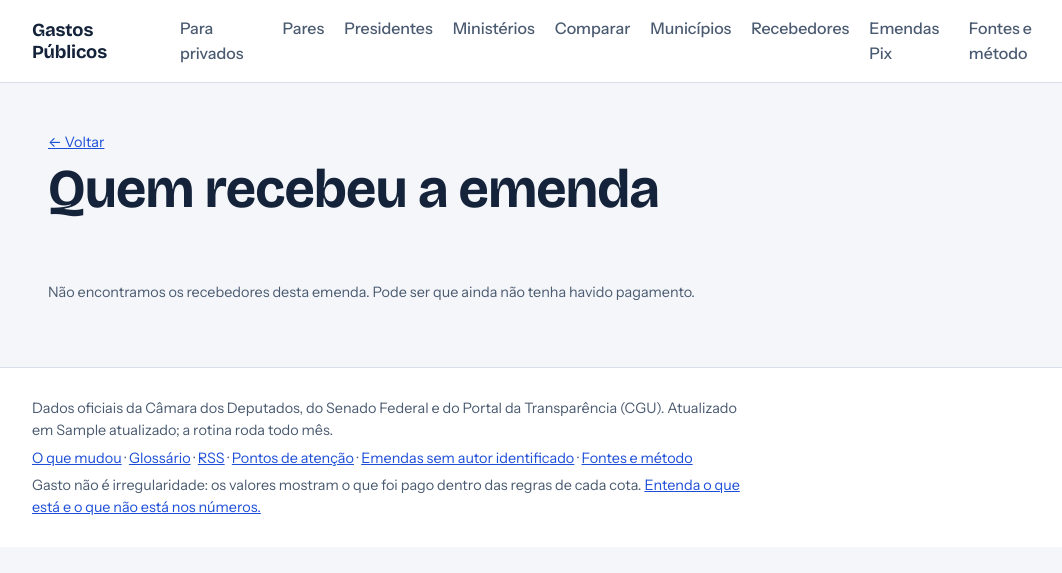
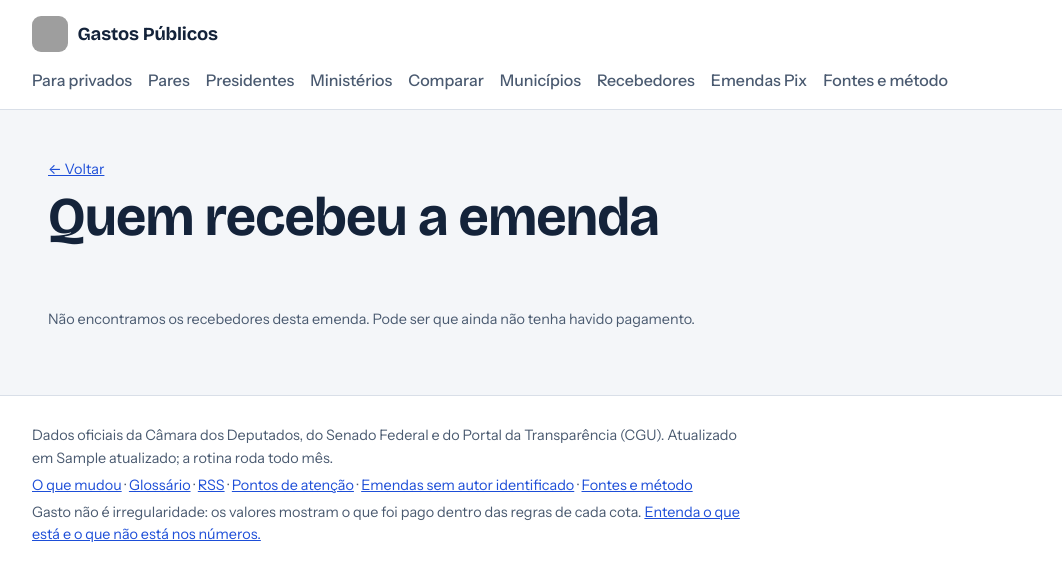
Before and after one commit to rinaldotg/gastos-politicos, a Python web app: template site/templates/emenda.html in a window 1280 px wide. Shown: the top 573 px of the page, without its empty margins (88-1150 px from the left). Run offline with Jinja, Linux system fonts and the light colour scheme; the template is opened without the code that fills it: most values are stand-ins (such as "Sample title", 1, 10 or a date in 2020); grey boxes are pictures that could not be loaded.

Commit message:
Logo no cabecalho, favicon e imagem de compartilhamento
Co-Authored-By: Claude Sonnet 5.5 <noreply@anthropic.com>
Claude-Session: https://claude.ai/code/session_01Q7TGwhxXKu5SgUsFtrboQV

```diff
--- a/site/static/style.css
+++ b/site/static/style.css
@@ -17,7 +17,7 @@ a{color:var(--acento)}
 .pular{position:absolute;left:-999px;top:0;background:var(--papel);padding:.5rem 1rem;z-index:10}
 .pular:focus{left:0}
 .topo{display:flex;justify-content:space-between;align-items:center;gap:1rem;padding:1rem max(16px,calc((100vw - 1040px)/2));border-bottom:1px solid var(--linha);background:var(--papel)}
-.marca{font:700 1.15rem var(--titulo);color:var(--tinta);text-decoration:none;letter-spacing:-.01em}
+.marca{display:inline-flex;align-items:center;gap:.6rem;font:700 1.15rem var(--titulo);color:var(--tinta);text-decoration:none;letter-spacing:-.01em}
 .topo nav{display:flex;gap:1.25rem}
 .topo nav a{color:var(--tinta-2);text-decoration:none;font-weight:500}
 .topo nav a:hover{color:var(--acento)}
@@ -177,3 +177,9 @@ select{font:inherit;font-size:1rem;padding:.55rem .7rem;border:1px solid var(--l
 .noticias[open]{display:block}
 .noticias ul{margin:.6rem 0 .2rem;padding-left:1.1rem}
 .noticias li{margin:.25rem 0}
+
+.marca img{border-radius:9px;display:block}
+.topo{flex-wrap:wrap}
+.marca{white-space:nowrap}
+.topo nav{flex-wrap:wrap;gap:.35rem 1rem}
+.topo nav a{white-space:nowrap}
--- a/site/templates/base.html
+++ b/site/templates/base.html
@@ -8,6 +8,13 @@
 <meta property="og:title" content="{{ titulo }}">
 <meta property="og:description" content="{{ descricao | default('') }}">
 <meta property="og:type" content="website">
+<meta property="og:site_name" content="Gastos Públicos">
+{% if base_url %}<meta property="og:image" content="{{ base_url }}/static/og.png">
+<meta property="og:image:width" content="1200"><meta property="og:image:height" content="630">
+<meta name="twitter:card" content="summary_large_image">{% endif %}
+<meta name="theme-color" content="#f2c335">
+<link rel="icon" type="image/png" href="{{ raiz }}static/favicon.png">
+<link rel="apple-touch-icon" href="{{ raiz }}static/apple-touch-icon.png">
 {% if base_url %}<link rel="canonical" href="{{ base_url }}/{{ p.url if p is defined else '' }}">{% endif %}
 <link rel="preconnect" href="https://fonts.googleapis.com">
 <link rel="preconnect" href="https://fonts.gstatic.com" crossorigin>
@@ -18,7 +25,7 @@
 <body data-raiz="{{ raiz }}">
 <a class="pular" href="#conteudo">Ir para o conteúdo</a>
 <header class="topo">
-  <a class="marca" href="{{ raiz or './' }}">Gastos Públicos</a>
+  <a class="marca" href="{{ raiz or './' }}"><img src="{{ raiz }}static/logo.png" alt="" width="36" height="36">Gastos Públicos</a>
   <nav aria-label="Principal">
     <a href="{{ raiz }}privados/">Para privados</a>
     <a href="{{ raiz }}pares/">Pares</a>
```
Also changed, not shown: site/static/apple-touch-icon.png (added), site/static/favicon.png (added), site/static/logo.png (added), site/static/og.png (added).
